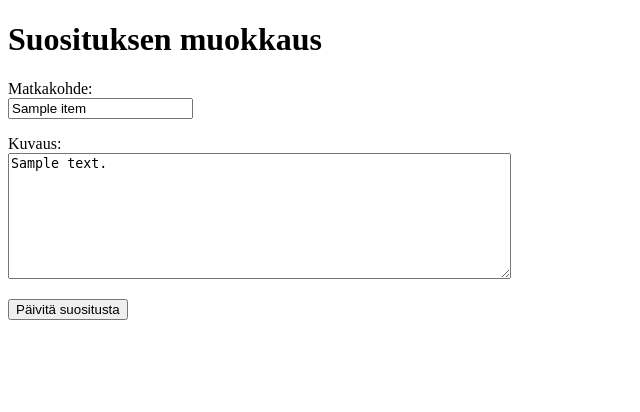
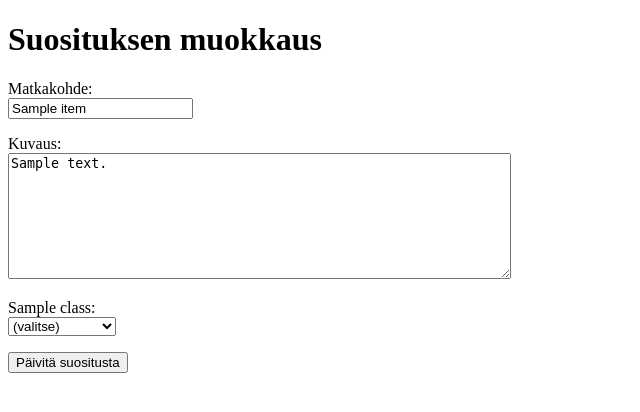
Before and after one commit to passijami/Matkakohde, a Flask app: template templates/edit_item.html in a window 1280 px wide. Shown: the top 412 px of the page, without its empty margins (0-640 px from the left). Run offline with Flask 3, Linux system fonts and the light colour scheme; the template is opened without the code that fills it: most values are stand-ins (such as "Sample title", 1, 10 or a date in 2020).

Commit message:
Update edit_item.html

```diff
--- a/templates/edit_item.html
+++ b/templates/edit_item.html
@@ -19,6 +19,21 @@
       <textarea name="description" rows="8"cols="60" maxlength="1000" required>{{ item.description }}</textarea>
     </p>
     <input type="hidden" name="item_id" value="{{ item.id }}" />
+    {% for class in all_classes %}
+    <p>
+      {{ class }}: <br />
+      <select name="classes">
+        <option value="">(valitse)</option>
+      {% for option in all_classes[class] %}
+        {% if classes[class] == option %}
+        <option value="{{ class }}:{{ option }}" selected>{{ option }}</option>
+        {% else %}
+        <option value="{{ class }}:{{ option }}">{{ option }}</option>
+        {% endif %}
+      {% endfor %}
+      </select>
+    </p>
+    {% endfor %}
     <input type="submit" value="Päivitä suositusta"/>
   </form>
 </body>
```
